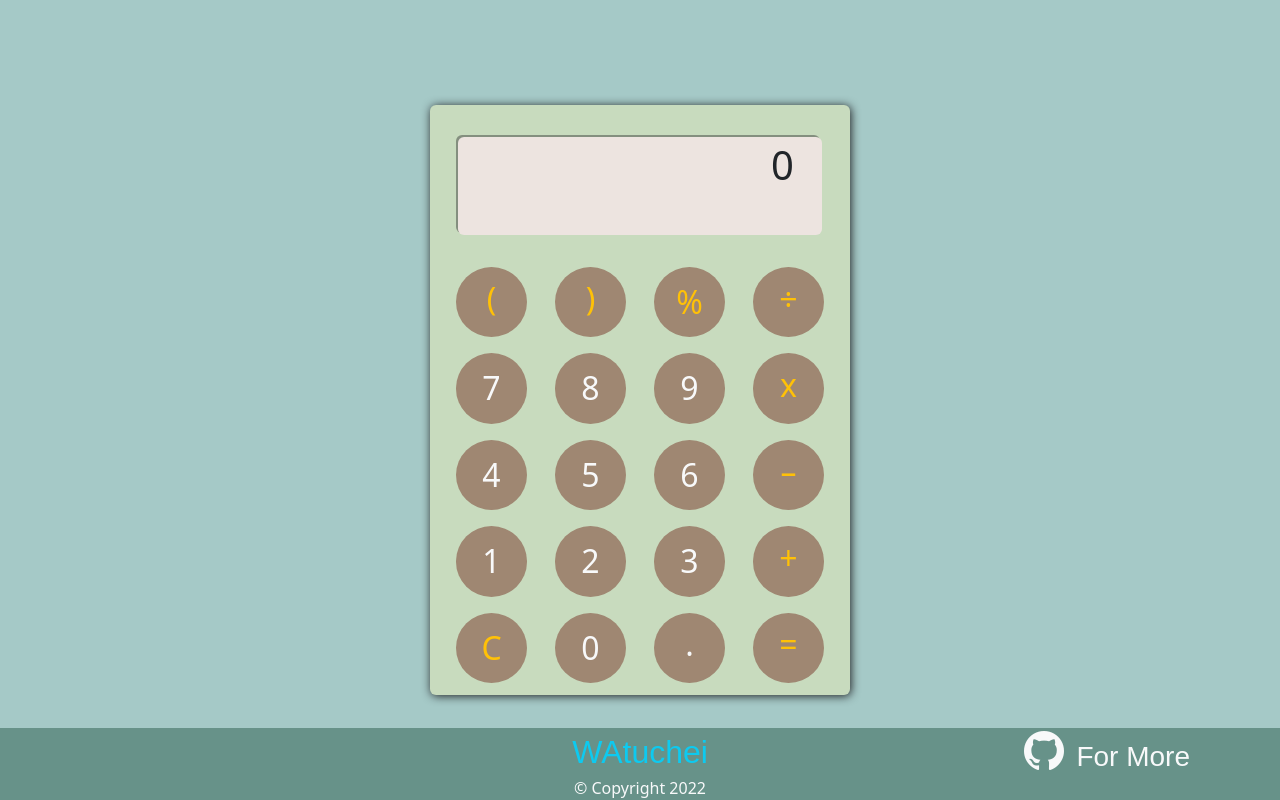
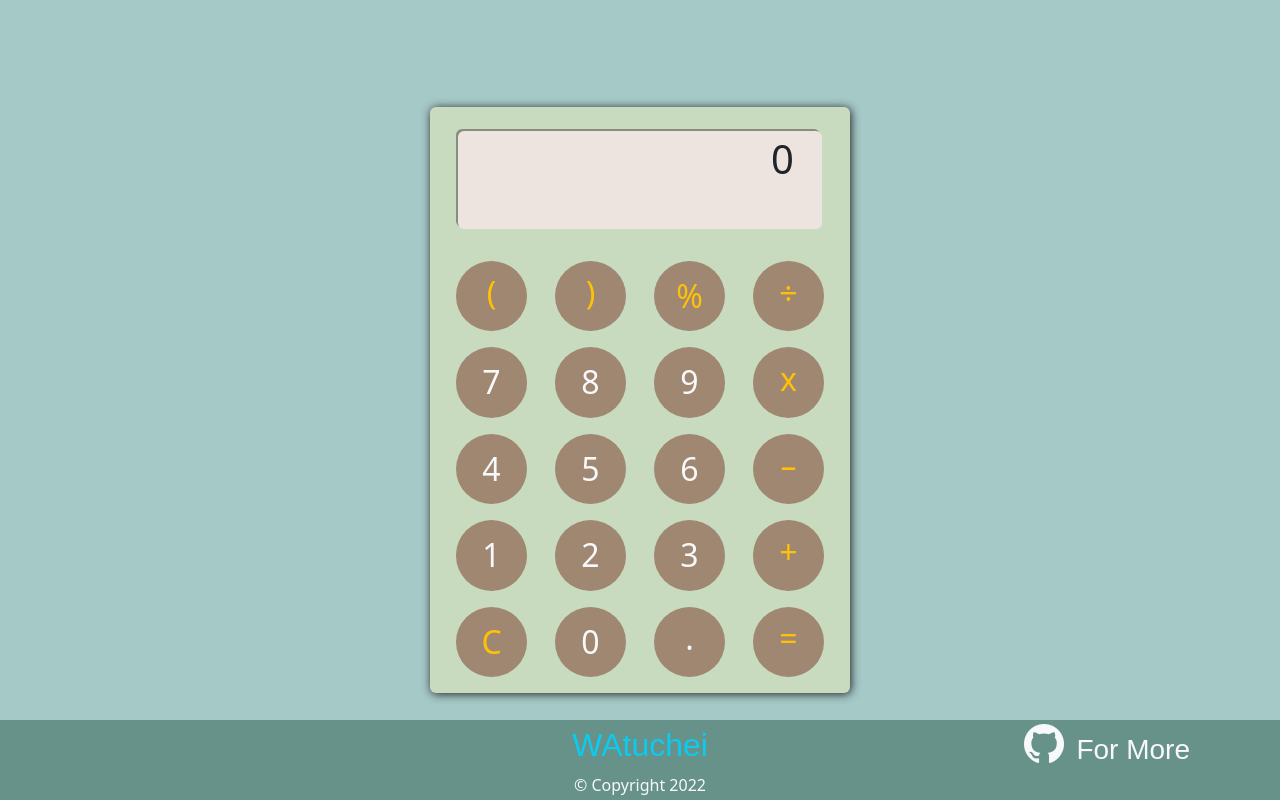
Before and after one commit to WAtuchei/WA-Calculator, a plain HTML site: page index.html in a window 1280 px wide. Drawn offline with nearby package versions, Linux system fonts and the light colour scheme; a web font is replaced by a local one.

Commit message:
Revert "Some Adjustments Ver 2.91"
This reverts commit 962ef0fd2b3a481febccb5a0eefa415fd54644a9.

```diff
--- a/index.html
+++ b/index.html
@@ -18,8 +18,7 @@
 <!--Start Calculator Project on 27 October-->
 <!--Finish Design on 28 October-->
 <!--3 Nov Change Design remove History-->
-    <con class="container">
-        <section id="Cal" class="container px-4 py-2 rounded">
+    <section id="Cal" class="container px-4 rounded">
 <!--Inner Calculator-->
     <!--Screen Zone-->
        <div id="Screen" class="row gy-1 my-4 mx-1 px-3 text-dark rounded">
@@ -55,11 +54,11 @@
             <div id="OP"     class="col-3 h2 m-2 Sym text-warning rounded-circle">=</div>
         </div>
     </section>
-    </con>
+
 <!--Footer-->
-    <footer class="container-fluid">
-        <div class="container">
-            <div class="row">
+    <footer class="container-fluid fixed-bottom">
+        <div class="container h-100">
+            <div class="row h-100">
                 <div class="col-0 col-md-4"></div>
 
                 <div class="col-6 col-sm-6 col-md-4 text-center my-auto">
@@ -82,6 +81,9 @@
         </div>
     </footer>
 
+    <!--Not design History tab yet-->
+
+
     <script src="main.js"></script>
 </body>
 </html>
--- a/main.css
+++ b/main.css
@@ -9,16 +9,13 @@
 body {
     height: 100vh;
     display: flex;
-    flex-direction: column;
     align-items: center;
     justify-content: center;
     background-color: #1d787465 !important;}
 
 /*Calculator Body*/
 #Cal {
-    min-width: 375px;
-    max-width: 420px;
-    min-height: 550px;
+    width: 420px;
     max-height: 590px;
     background-color: var(--Lgreen);
     box-shadow: 1px 1px 10px #1e1e21;}
@@ -46,15 +43,15 @@ body {
         background-color: #8d7865;
         box-shadow: 1px 1px 10px inset #1e1e2169;}
 
+#KeyPad > div > i {padding-left: 0.1rem;}  /*Clock icon adjustment*/
+
 .Sym {  /*Symbols*/
     padding-top: 0.8rem !important;
     padding-bottom: 0.8rem !important;}
 
 /*Footer*/
 footer {
-    position: fixed;
-    bottom: 0;
-    max-height: 5rem;
+    height: 5rem;
     background-color: #679289;}
 footer a {
     font-family: "Sofia", sans-serif;
@@ -64,7 +61,7 @@ footer a {
 /*Media Query*/
 @media only screen and (max-width: 576px) {
     #KeyPad > div {
-        width: 17%;}
+        width: 16.5%;}
 }
 
 @media only screen and (min-width: 576px) and (max-width: 767px) /*sm*/ {
```
Lines whose indentation alone changed are shown as unchanged.
